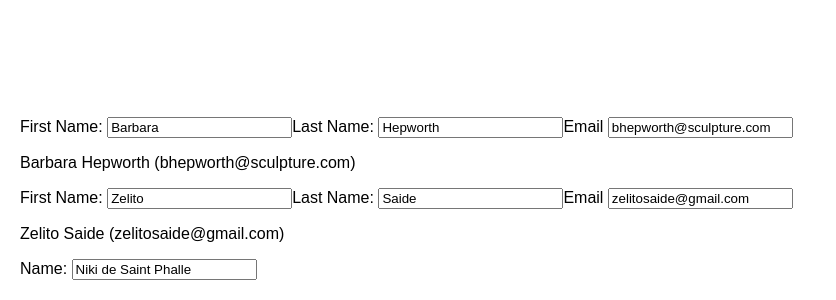
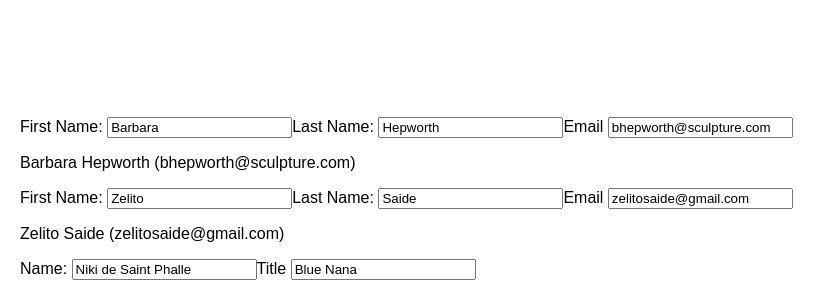
Before and after one commit to zelitosaide/react-js-course, a React (Create React App) app: page / in a window 1280 px wide. Shown: the part 703-1003 px from the top of the page, without its empty margins (0-836 px from the left). Built offline with nearby package versions, Linux system fonts and the light colour scheme.

Commit message:
Updating objects in state

```diff
--- a/src/learn/learn-react/adding-interactivity/updating-objects-in-state/index.js
+++ b/src/learn/learn-react/adding-interactivity/updating-objects-in-state/index.js
@@ -28,6 +28,8 @@ function Form() {
     });
   }
 
+  function handleTitleChange(e) {}
+
   return (
     <>
       <label>
@@ -35,6 +37,13 @@ function Form() {
         <input
           value={person.name}
           onChange={handleNameChange}
+        />
+      </label>
+      <label>
+        Title{" "}
+        <input
+          value={person.artwork.title}
+          onChange={handleTitleChange}
         />
       </label>
     </>
```
